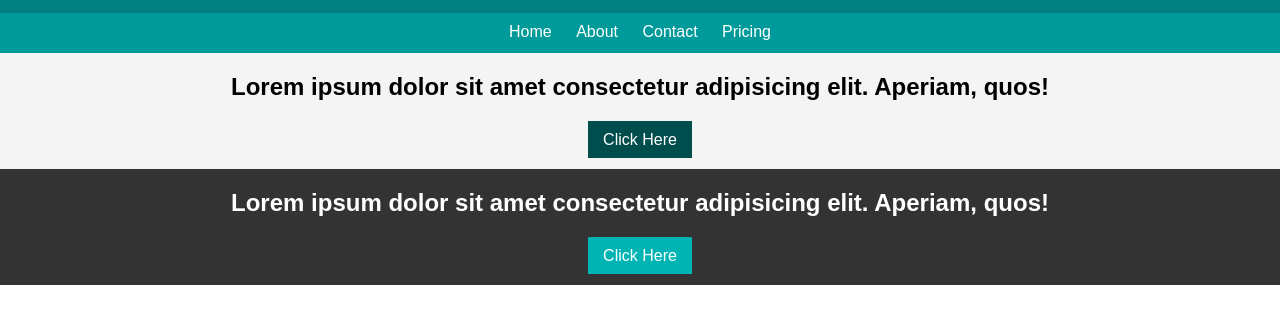
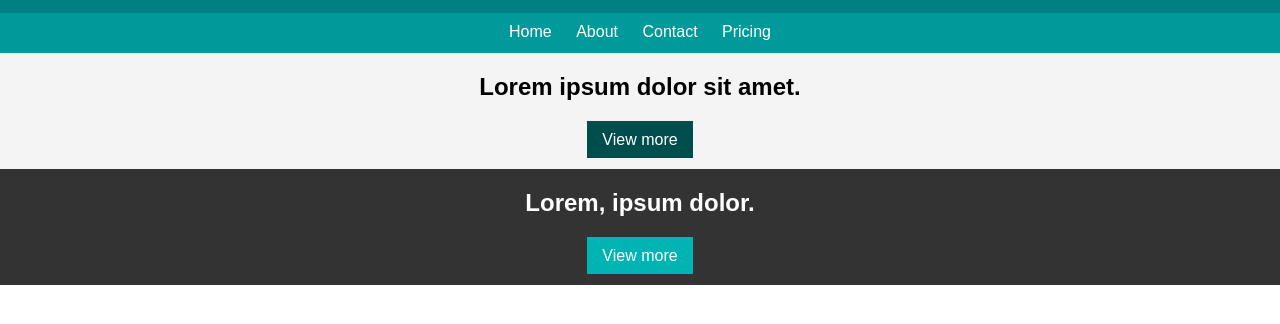
Before and after one commit to matthewgalang/sass_starter_pack, a website: page src/index.html in a window 1280 px wide. Shown: the part 64-388 px from the top of the page. Drawn offline with nearby package versions, Linux system fonts and the light colour scheme; files that its build step writes are made by us from their sources.

Commit message:
change header and link text

```diff
--- a/src/index.html
+++ b/src/index.html
@@ -27,15 +27,15 @@
 
     <section id="section-a">
         <div class="container">
-            <h1>Lorem ipsum dolor sit amet consectetur adipisicing elit. Aperiam, quos!</h1>
-            <a href="#" class="button-a">Click Here</a>
+            <h1>Lorem ipsum dolor sit amet.</h1>
+            <a href="#" class="button-a">View more</a>
         </div>
     </section>
 
     <section id="section-b">
         <div class="container">
-            <h1>Lorem ipsum dolor sit amet consectetur adipisicing elit. Aperiam, quos!</h1>
-            <a href="#" class="button-b">Click Here</a>
+            <h1>Lorem, ipsum dolor.</h1>
+            <a href="#" class="button-b">View more</a>
         </div>
     </section>
 </body>
```
Also changed, not shown: dist/index.html.
